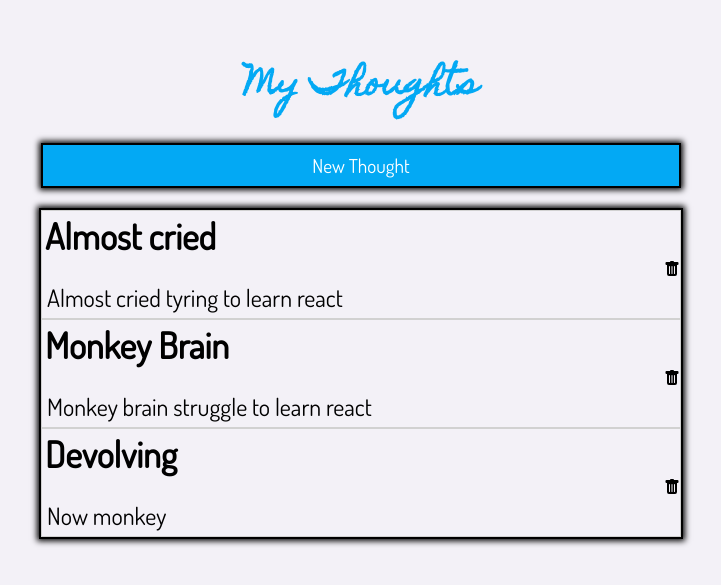
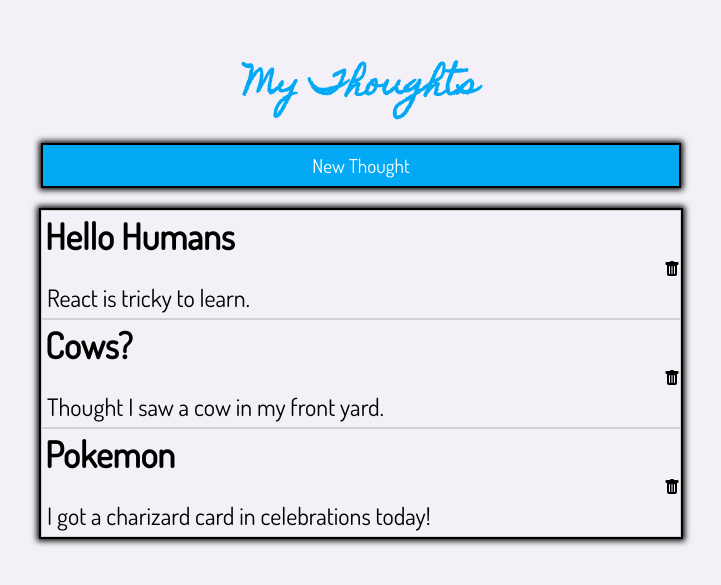
Before and after one commit to Logan-Alvarez/react-lab2-socialPosts, a React (Create React App) app: page / in a window 1280 px wide. Shown: the part 115-700 px from the top of the page, without its empty margins (279-1000 px from the left). Built offline with nearby package versions, Linux system fonts and the light colour scheme.

Commit message:
Changed thoughts

```diff
--- a/src/components/SocialPosts.tsx
+++ b/src/components/SocialPosts.tsx
@@ -6,12 +6,15 @@ import PostInList from "./PostInList";
 
 function SocialPosts() {
   const [posts, setPost] = useState<Post[]>([
-    { title: "Almost cried", thought: "Almost cried tyring to learn react" },
-    { title: "Monkey Brain", thought: "Monkey brain struggle to learn react" },
-    { title: "Devolving", thought: "Now monkey" },
+    { title: "Hello Humans", thought: "React is tricky to learn." },
+    { title: "Cows?", thought: "Thought I saw a cow in my front yard." },
+    {
+      title: "Pokemon",
+      thought: "I got a charizard card in celebrations today!",
+    },
   ]);
 
-  const [hidden, setHidden] = useState<boolean>(false);
+  const [hidden, setHidden] = useState<boolean>(true);
 
   function handleDeletePost(index: number) {
     setPost((prev) => [...prev.slice(0, index), ...prev.slice(index + 1)]);
@@ -19,13 +22,13 @@ function SocialPosts() {
 
   function handlePostFormSubmit(post: Post) {
     setPost((prev) => [...posts, post]);
-    setHidden(false);
+    setHidden(true);
   }
 
   return (
     <div className="spcontainer">
       <h1>My Thoughts</h1>
-      <button className="newThought" onClick={() => setHidden(true)}>
+      <button className="newThought" onClick={() => setHidden(false)}>
         New Thought
       </button>
       <div className="Post-Container">
@@ -37,11 +40,11 @@ function SocialPosts() {
           />
         ))}
       </div>
-      <div className={hidden ? "modalShade" : "random"}></div>
-      {hidden ? (
+      <div className={!hidden ? "modalShade" : "random"}></div>
+      {!hidden ? (
         <PostForm
           onSubmit={handlePostFormSubmit}
-          onClose={() => setHidden(false)}
+          onClose={() => setHidden(true)}
         />
       ) : null}
     </div>
```
